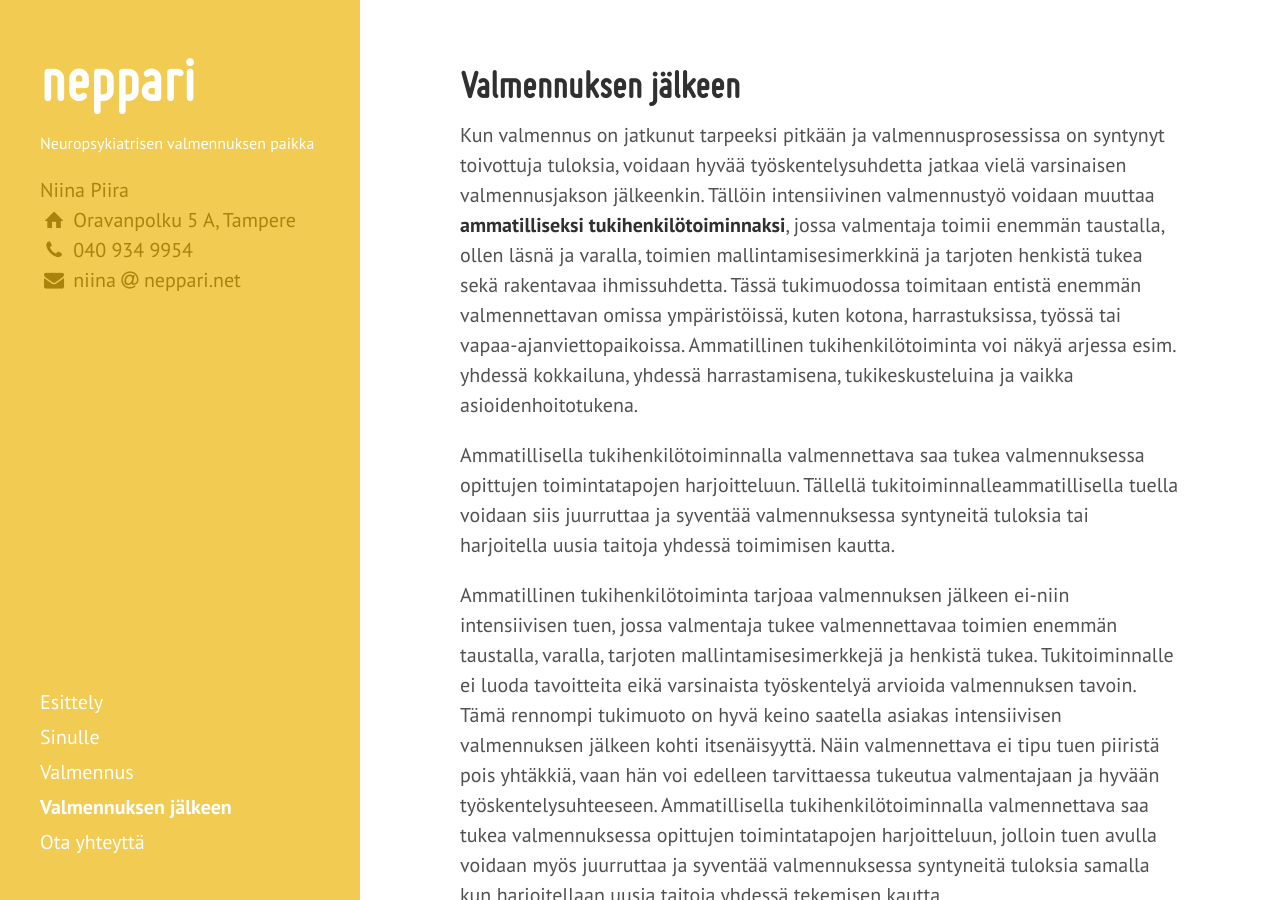
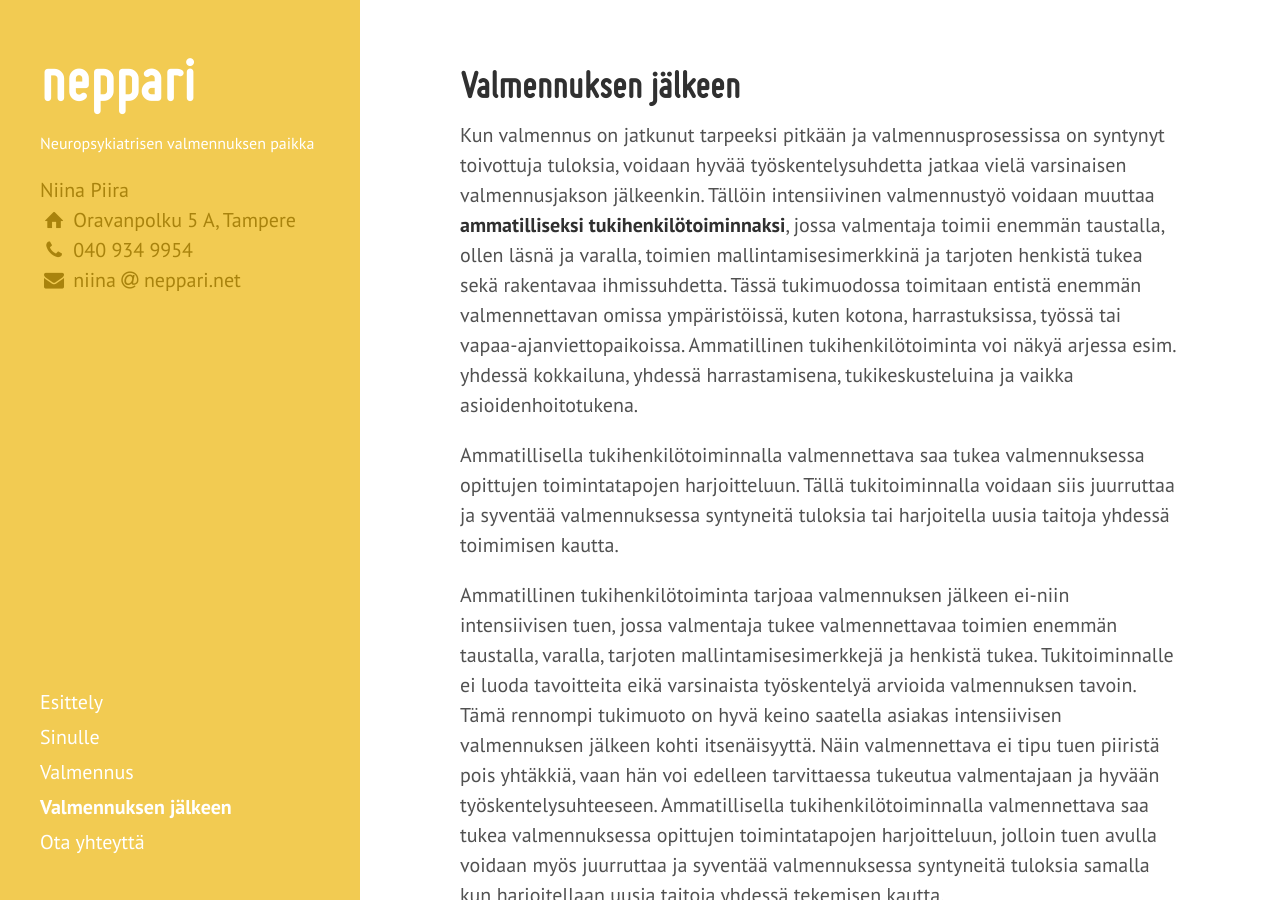
Before and after one commit to niinapiira/neppari.net, a Jekyll site: the page built from valmennuksen-jalkeen.md, in a window 1280 px wide and 900 px high. Built offline with Jekyll 4.4.1, drawn with Linux system fonts in a browser that asks for light colours; Markdown is read by kramdown in place of the engine named in the settings.

Commit message:
Updated valmennuksen-jalkeen.md

```diff
--- a/valmennuksen-jalkeen.md
+++ b/valmennuksen-jalkeen.md
@@ -7,7 +7,7 @@ published: true
 
 Kun valmennus on jatkunut tarpeeksi pitkään ja valmennusprosessissa on syntynyt toivottuja tuloksia, voidaan hyvää työskentelysuhdetta jatkaa vielä varsinaisen valmennusjakson jälkeenkin. Tällöin intensiivinen valmennustyö voidaan muuttaa **ammatilliseksi tukihenkilötoiminnaksi**, jossa valmentaja toimii enemmän taustalla, ollen läsnä ja varalla, toimien mallintamisesimerkkinä ja tarjoten henkistä tukea sekä rakentavaa ihmissuhdetta. Tässä tukimuodossa toimitaan entistä enemmän valmennettavan omissa ympäristöissä, kuten kotona, harrastuksissa, työssä tai vapaa-ajanviettopaikoissa. Ammatillinen tukihenkilötoiminta voi näkyä arjessa esim. yhdessä kokkailuna, yhdessä harrastamisena, tukikeskusteluina ja vaikka asioidenhoitotukena.
 
-Ammatillisella tukihenkilötoiminnalla valmennettava saa tukea valmennuksessa opittujen toimintatapojen harjoitteluun. Tällellä tukitoiminnalleammatillisella tuella voidaan siis juurruttaa ja syventää valmennuksessa syntyneitä tuloksia tai harjoitella uusia taitoja yhdessä toimimisen kautta.
+Ammatillisella tukihenkilötoiminnalla valmennettava saa tukea valmennuksessa opittujen toimintatapojen harjoitteluun. Tällä tukitoiminnalla voidaan siis juurruttaa ja syventää valmennuksessa syntyneitä tuloksia tai harjoitella uusia taitoja yhdessä toimimisen kautta.
 
 Ammatillinen tukihenkilötoiminta tarjoaa valmennuksen jälkeen ei-niin intensiivisen tuen, jossa valmentaja tukee valmennettavaa toimien enemmän taustalla, varalla, tarjoten mallintamisesimerkkejä ja henkistä tukea. Tukitoiminnalle ei luoda tavoitteita eikä varsinaista työskentelyä arvioida valmennuksen tavoin. Tämä rennompi tukimuoto on hyvä keino saatella asiakas intensiivisen valmennuksen jälkeen kohti itsenäisyyttä. Näin valmennettava ei tipu tuen piiristä pois yhtäkkiä, vaan hän voi edelleen tarvittaessa tukeutua valmentajaan ja hyvään työskentelysuhteeseen. Ammatillisella tukihenkilötoiminnalla valmennettava saa tukea valmennuksessa opittujen toimintatapojen harjoitteluun, jolloin tuen avulla voidaan myös juurruttaa ja syventää valmennuksessa syntyneitä tuloksia samalla kun harjoitellaan uusia taitoja yhdessä tekemisen kautta.
 
```
